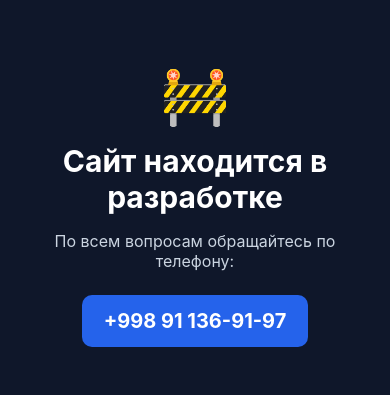
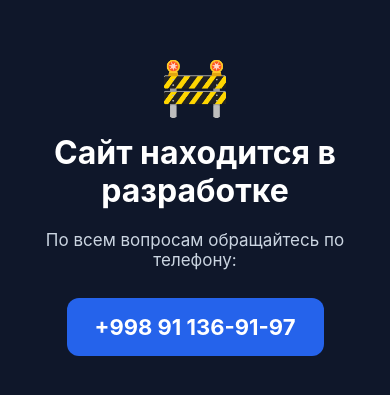
Before and after one commit to webteamstudioinfo-prog/greencenter.uz, a plain HTML site: page index.html in a window 390 px wide. Shown: the part 215-610 px from the top of the page. Drawn offline with Linux system fonts and the light colour scheme.

Commit message:
Update index.html

```diff
--- a/index.html
+++ b/index.html
@@ -16,16 +16,16 @@
 <style>
 *{box-sizing:border-box}
 body{margin:0;display:flex;align-items:center;justify-content:center;min-height:100vh;background:#0f172a;color:#fff;font-family:-apple-system,BlinkMacSystemFont,'Segoe UI',Arial,sans-serif;padding:20px}
-.box{text-align:center;max-width:600px}
+.box{text-align:center}
 .icon{font-size:70px;line-height:1;margin-bottom:20px}
-h1{font-size:44px;margin:0 0 16px;line-height:1.2}
-p{color:#cbd5e1;font-size:20px;margin:0 0 24px}
-.phone{display:inline-block;padding:16px 28px;background:#2563eb;color:#fff;border-radius:10px;font-size:26px;font-weight:bold;text-decoration:none;transition:background .2s}
+h1{font-size:48px;margin:0 0 20px;line-height:1.2;white-space:nowrap}
+p{color:#cbd5e1;font-size:22px;margin:0 0 28px}
+.phone{display:inline-block;padding:20px 40px;background:#2563eb;color:#fff;border-radius:12px;font-size:32px;font-weight:bold;text-decoration:none;transition:background .2s}
 .phone:hover{background:#1d4ed8}
-@media(max-width:600px){
-h1{font-size:30px}
-p{font-size:16px}
-.phone{font-size:20px;padding:14px 22px}
+@media(max-width:768px){
+h1{font-size:32px;white-space:normal}
+p{font-size:17px}
+.phone{font-size:22px;padding:16px 28px}
 .icon{font-size:56px}
 }
 </style>
```
